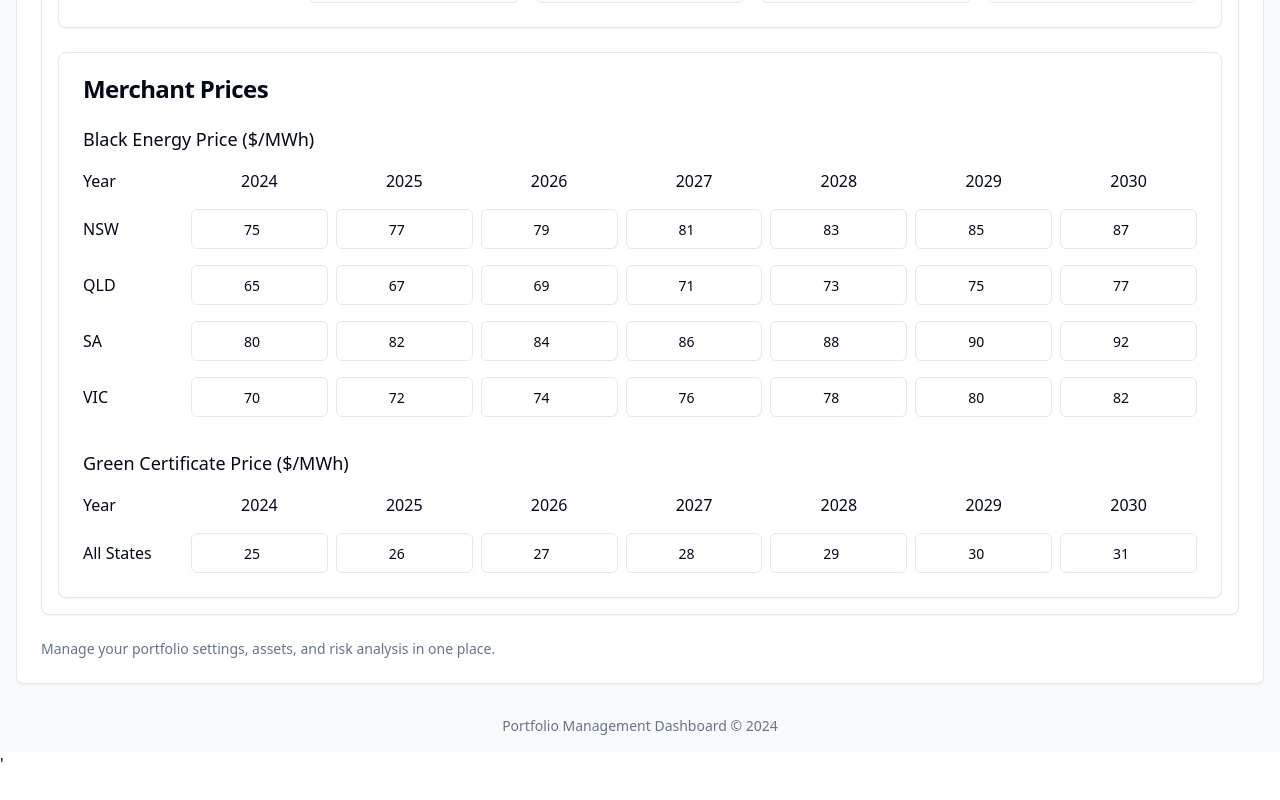
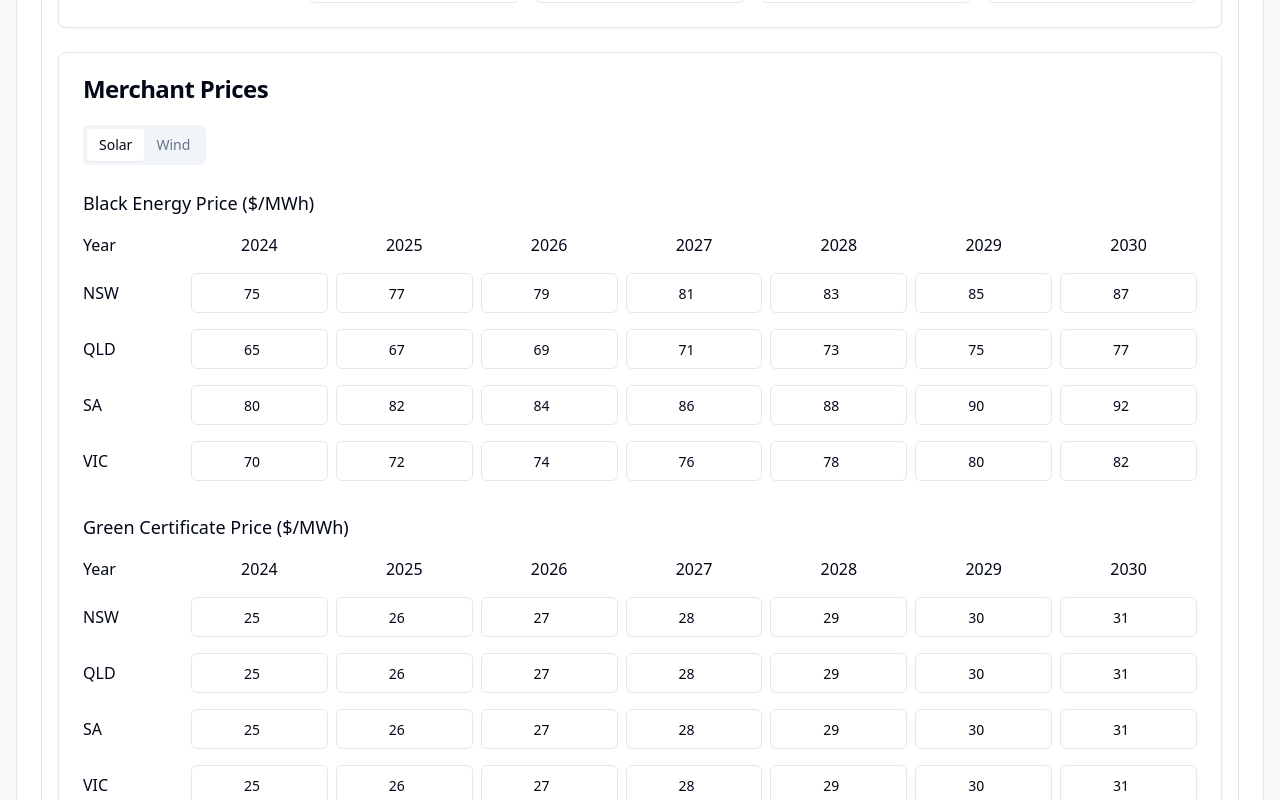
Before and after one commit to woodid012/renew-asset-performance, a React (Vite) app: page / in a window 1280 px wide. Shown: the part 420-1220 px from the top of the page. Before the commit the page ends 1196 px from the top, so only its background shows below. Built offline with nearby package versions, Linux system fonts and the light colour scheme.

Commit message:
split price curve by type

```diff
--- a/src/components/EarningsRiskAnalysis.jsx
+++ b/src/components/EarningsRiskAnalysis.jsx
@@ -5,7 +5,7 @@ import { LineChart, Line, BarChart, Bar, XAxis, YAxis, CartesianGrid, Tooltip, L
 import { Input } from '@/components/ui/input';
 
 const EarningsRiskAnalysis = () => {
-  const { assets, constants, updateConstants } = usePortfolio();
+  const { assets, constants, updateConstants, getMerchantPrice } = usePortfolio();
   const [selectedYear, setSelectedYear] = useState(constants.analysisStartYear);
   const hasAssets = useMemo(() => Object.keys(assets || {}).length > 0, [assets]);
 
@@ -13,8 +13,7 @@ const EarningsRiskAnalysis = () => {
     const annualGeneration = asset.capacity * asset.volumeLossAdjustment / 100 * constants.HOURS_IN_YEAR *
       constants.capacityFactors[asset.type][asset.state];
 
-
-        // Calculate PPA Revenue - Keep this section exactly the same
+    // Calculate PPA Revenue
     const ppaRevenue = (asset.contracts || []).reduce((total, ppa) => {
       // Validate contract has all required fields
       if (!ppa.startDate || !ppa.endDate || !ppa.buyersPercentage ||
@@ -54,7 +53,6 @@ const EarningsRiskAnalysis = () => {
 
     // Calculate Merchant Revenue
     const contractedPercentage = (asset.contracts || []).reduce((sum, contract) => {
-          // Skip invalid contracts
       if (!contract.startDate || !contract.endDate || !contract.buyersPercentage || isNaN(contract.buyersPercentage)) {
         return sum;
       }
@@ -77,17 +75,15 @@ const EarningsRiskAnalysis = () => {
       }
     }, 0);
 
-        // Modified merchant revenue calculation to use year-based prices
+    // Modified merchant revenue calculation to use type-based prices
     const merchantPercentage = (100 - contractedPercentage) / 100;
     const merchantVolume = annualGeneration * merchantPercentage;
-        const merchantPricing = constants.merchantPrices.states[asset.state];
 
-        // Get year-specific prices
-        const blackPrice = merchantPricing.black[year] || 0;
-        const greenPrice = merchantPricing.green[year] || 0;
+    // Get year and type-specific prices using getMerchantPrice
+    const blackPrice = getMerchantPrice(asset.type, 'black', asset.state, year);
+    const greenPrice = getMerchantPrice(asset.type, 'green', asset.state, year);
     const merchantPrice = blackPrice + greenPrice;
 
-        // Calculate merchant revenue using the year-specific price
     const merchantRevenue = merchantVolume * merchantPrice;
 
     return {
--- a/src/components/PPASummaryTable.jsx
+++ b/src/components/PPASummaryTable.jsx
@@ -5,7 +5,7 @@ import { Download } from 'lucide-react';
 import { usePortfolio } from '@/contexts/PortfolioContext';
 
 const PPASummaryTable = () => {
-  const { assets, constants } = usePortfolio();
+  const { assets, constants, getMerchantPrice } = usePortfolio();
 
   const calculateAnnualGeneration = (asset) => {
     return asset.capacity * asset.volumeLossAdjustment / 100 * constants.HOURS_IN_YEAR * constants.capacityFactors[asset.type][asset.state];
@@ -72,14 +72,13 @@ const PPASummaryTable = () => {
 
         const merchantPercentage = 100 - contractedPercentage;
         if (merchantPercentage > 0) {
-            const merchantVolume = annualGeneration * (merchantPercentage / 100);
-            const merchantMW = asset.capacity * (merchantPercentage / 100);
+          const merchantVolume = annualGeneration * (merchantPercentage / 100);
+          const merchantMW = asset.capacity * (merchantPercentage / 100);
 
-            // Get year-specific merchant prices
-            const merchantPricing = constants.merchantPrices.states[asset.state];
-            const blackPrice = merchantPricing.black[year] || 0;
-            const greenPrice = merchantPricing.green[year] || 0;
-            const merchantPrice = blackPrice + greenPrice;
+          // Get type-specific merchant prices using getMerchantPrice
+          const blackPrice = getMerchantPrice(asset.type, 'black', asset.state, year);
+          const greenPrice = getMerchantPrice(asset.type, 'green', asset.state, year);
+          const merchantPrice = blackPrice + greenPrice;
 
           yearlyData.push({
             year,
--- a/src/components/PortfolioInputs.jsx
+++ b/src/components/PortfolioInputs.jsx
@@ -2,6 +2,7 @@ import React from 'react';
 import { Card, CardContent, CardHeader, CardTitle } from '@/components/ui/card';
 import { Input } from '@/components/ui/input';
 import { usePortfolio } from '@/contexts/PortfolioContext';
+import { Tabs, TabsContent, TabsList, TabsTrigger } from "@/components/ui/tabs";
 
 const PortfolioInputs = () => {
   const { constants, updateConstants } = usePortfolio();
@@ -9,54 +10,14 @@ const PortfolioInputs = () => {
   const handleCapacityFactorChange = (technology, state, value) => {
     const newValue = parseFloat(value) || 0;
     if (newValue >= 0 && newValue <= 1) {
-      updateConstants('capacityFactors', {
-        ...constants.capacityFactors,
-        [technology]: {
-          ...constants.capacityFactors[technology],
-          [state]: newValue
-        }
-      });
+      updateConstants(`capacityFactors.${technology}.${state}`, newValue);
     }
   };
 
-  const handleMerchantPriceChange = (state, type, year, value) => {
+  const handleMerchantPriceChange = (profile, type, region, year, value) => {
     const newValue = parseFloat(value) || 0;
     if (newValue >= 0) {
-      if (type === 'green') {
-        // Update green price for all states
-        const updatedStates = {};
-        ['NSW', 'VIC', 'QLD', 'SA'].forEach(stateKey => {
-          updatedStates[stateKey] = {
-            ...constants.merchantPrices.states[stateKey],
-            green: {
-              ...constants.merchantPrices.states[stateKey].green,
-              [year]: newValue
-            }
-          };
-        });
-
-        updateConstants('merchantPrices', {
-          ...constants.merchantPrices,
-          states: {
-            ...constants.merchantPrices.states,
-            ...updatedStates
-          }
-        });
-      } else {
-        updateConstants('merchantPrices', {
-          ...constants.merchantPrices,
-          states: {
-            ...constants.merchantPrices.states,
-            [state]: {
-              ...constants.merchantPrices.states[state],
-              [type]: {
-                ...constants.merchantPrices.states[state][type],
-                [year]: newValue
-              }
-            }
-          }
-        });
-      }
+      updateConstants(`merchantPrices.${profile}.${type}.${region}.${year}`, newValue);
     }
   };
 
@@ -64,6 +25,70 @@ const PortfolioInputs = () => {
   const years = Array.from(
     { length: constants.analysisEndYear - constants.analysisStartYear + 1 },
     (_, i) => constants.analysisStartYear + i
+  );
+
+  const MerchantPriceTable = ({ profile }) => (
+    <div className="space-y-8">
+      {/* Black Energy Prices Table */}
+      <div>
+        <h3 className="font-medium text-lg mb-4">Black Energy Price ($/MWh)</h3>
+        <div className="grid gap-4">
+          <div className="grid grid-cols-[100px_repeat(7,1fr)] gap-2 items-center">
+            <div className="font-medium">Year</div>
+            {years.map(year => (
+              <div key={year} className="text-center font-medium">{year}</div>
+            ))}
+          </div>
+
+          {states.map(state => (
+            <div key={state} className="grid grid-cols-[100px_repeat(7,1fr)] gap-2 items-center">
+              <div className="font-medium">{state}</div>
+              {years.map(year => (
+                <Input
+                  key={`${state}-black-${year}`}
+                  type="number"
+                  min="0"
+                  step="0.1"
+                  value={constants.merchantPrices[profile].black[state][year]}
+                  onChange={(e) => handleMerchantPriceChange(profile, 'black', state, year, e.target.value)}
+                  className="text-center"
+                />
+              ))}
+            </div>
+          ))}
+        </div>
+      </div>
+
+      {/* Green Certificate Prices Table */}
+      <div>
+        <h3 className="font-medium text-lg mb-4">Green Certificate Price ($/MWh)</h3>
+        <div className="grid gap-4">
+          <div className="grid grid-cols-[100px_repeat(7,1fr)] gap-2 items-center">
+            <div className="font-medium">Year</div>
+            {years.map(year => (
+              <div key={year} className="text-center font-medium">{year}</div>
+            ))}
+          </div>
+
+          {states.map(state => (
+            <div key={state} className="grid grid-cols-[100px_repeat(7,1fr)] gap-2 items-center">
+              <div className="font-medium">{state}</div>
+              {years.map(year => (
+                <Input
+                  key={`${state}-green-${year}`}
+                  type="number"
+                  min="0"
+                  step="0.1"
+                  value={constants.merchantPrices[profile].green[state][year]}
+                  onChange={(e) => handleMerchantPriceChange(profile, 'green', state, year, e.target.value)}
+                  className="text-center"
+                />
+              ))}
+            </div>
+          ))}
+        </div>
+      </div>
+    </div>
   );
 
   return (
@@ -118,64 +143,19 @@ const PortfolioInputs = () => {
         <CardHeader>
           <CardTitle>Merchant Prices</CardTitle>
         </CardHeader>
-        <CardContent className="space-y-8">
-          {/* Black Energy Prices Table */}
-          <div>
-            <h3 className="font-medium text-lg mb-4">Black Energy Price ($/MWh)</h3>
-            <div className="grid gap-4">
-              <div className="grid grid-cols-[100px_repeat(7,1fr)] gap-2 items-center">
-                <div className="font-medium">Year</div>
-                {years.map(year => (
-                  <div key={year} className="text-center font-medium">{year}</div>
-                ))}
-              </div>
-
-              {states.map(state => (
-                <div key={state} className="grid grid-cols-[100px_repeat(7,1fr)] gap-2 items-center">
-                  <div className="font-medium">{state}</div>
-                  {years.map(year => (
-                    <Input
-                      key={`${state}-black-${year}`}
-                      type="number"
-                      min="0"
-                      step="0.1"
-                      value={constants.merchantPrices.states[state].black[year]}
-                      onChange={(e) => handleMerchantPriceChange(state, 'black', year, e.target.value)}
-                      className="text-center"
-                    />
-                  ))}
-                </div>
-              ))}
-            </div>
-          </div>
-
-          {/* Green Certificate Prices Table */}
-          <div>
-            <h3 className="font-medium text-lg mb-4">Green Certificate Price ($/MWh)</h3>
-            <div className="grid gap-4">
-              <div className="grid grid-cols-[100px_repeat(7,1fr)] gap-2 items-center">
-                <div className="font-medium">Year</div>
-                {years.map(year => (
-                  <div key={year} className="text-center font-medium">{year}</div>
-                ))}
-              </div>
-
-              <div className="grid grid-cols-[100px_repeat(7,1fr)] gap-2 items-center">
-                <div className="font-medium">All States</div>
-                {years.map(year => (
-                  <Input
-                    key={`green-${year}`}
-                    type="number"
-                    min="0"
-                    step="0.1"
-                    value={constants.merchantPrices.states.NSW.green[year]}
-                    onChange={(e) => handleMerchantPriceChange('NSW', 'green', year, e.target.value)}
-                    className="text-center"
-                  />
-                ))}
-              </div>
-            </div>
-          </div>
+        <CardContent>
+          <Tabs defaultValue="solar" className="w-full">
+            <TabsList className="mb-4">
+              <TabsTrigger value="solar">Solar</TabsTrigger>
+              <TabsTrigger value="wind">Wind</TabsTrigger>
+            </TabsList>
+            <TabsContent value="solar">
+              <MerchantPriceTable profile="solar" />
+            </TabsContent>
+            <TabsContent value="wind">
+              <MerchantPriceTable profile="wind" />
+            </TabsContent>
+          </Tabs>
         </CardContent>
       </Card>
     </div>
--- a/src/components/PortfolioRevenue.jsx
+++ b/src/components/PortfolioRevenue.jsx
@@ -6,7 +6,7 @@ import { Label } from "@/components/ui/label"
 import { usePortfolio } from '@/contexts/PortfolioContext';
 
 const PortfolioDashboard = () => {
-  const { assets, constants } = usePortfolio();
+  const { assets, constants, getMerchantPrice } = usePortfolio();
   const [visibleAssets, setVisibleAssets] = useState({});
 
   useEffect(() => {
@@ -18,12 +18,8 @@ const PortfolioDashboard = () => {
   }, [assets]);
 
   const calculateMerchantPrice = (asset, year) => {
-    const statePrices = constants.merchantPrices.states[asset.state];
-    if (!statePrices) return 0;
-
-    const blackPrice = statePrices.black[year] || 0;
-    const greenPrice = statePrices.green[year] || 0;
-
+    const blackPrice = getMerchantPrice(asset.type, 'black', asset.state, year) || 0;
+    const greenPrice = getMerchantPrice(asset.type, 'green', asset.state, year) || 0;
     return blackPrice + greenPrice;
   };
 
--- a/src/contexts/PortfolioContext.jsx
+++ b/src/contexts/PortfolioContext.jsx
@@ -11,7 +11,6 @@ export const usePortfolio = () => {
 };
 
 export const PortfolioProvider = ({ children }) => {
-  // Initialize state with assets
   const [assets, setAssets] = useState({
     '1': {
       id: '1',
@@ -83,7 +82,6 @@ export const PortfolioProvider = ({ children }) => {
     }
   });
 
-     // Initialize constants state with year-based merchant prices structure
   const [constants, setConstants] = useState({
     HOURS_IN_YEAR: 8760,
     capacityFactors: {
@@ -100,10 +98,11 @@ export const PortfolioProvider = ({ children }) => {
         SA: 0.40
       }
     },
+
     merchantPrices: {
-        states: {
+      solar: {
+        black: {
           NSW: {
-            black: {
             2024: 75,
             2025: 77,
             2026: 79,
@@ -112,7 +111,63 @@ export const PortfolioProvider = ({ children }) => {
             2029: 85,
             2030: 87
           },
+          VIC: {
+            2024: 70,
+            2025: 72,
+            2026: 74,
+            2027: 76,
+            2028: 78,
+            2029: 80,
+            2030: 82
+          },
+          QLD: {
+            2024: 65,
+            2025: 67,
+            2026: 69,
+            2027: 71,
+            2028: 73,
+            2029: 75,
+            2030: 77
+          },
+          SA: {
+            2024: 80,
+            2025: 82,
+            2026: 84,
+            2027: 86,
+            2028: 88,
+            2029: 90,
+            2030: 92
+          }
+        },
         green: {
+          NSW: {
+            2024: 25,
+            2025: 26,
+            2026: 27,
+            2027: 28,
+            2028: 29,
+            2029: 30,
+            2030: 31
+          },
+          VIC: {
+            2024: 25,
+            2025: 26,
+            2026: 27,
+            2027: 28,
+            2028: 29,
+            2029: 30,
+            2030: 31
+          },
+          QLD: {
+            2024: 25,
+            2025: 26,
+            2026: 27,
+            2027: 28,
+            2028: 29,
+            2029: 30,
+            2030: 31
+          },
+          SA: {
             2024: 25,
             2025: 26,
             2026: 27,
@@ -121,29 +176,11 @@ export const PortfolioProvider = ({ children }) => {
             2029: 30,
             2030: 31
           }
-          },
-          VIC: {
-            black: {
-              2024: 70,
-              2025: 72,
-              2026: 74,
-              2027: 76,
-              2028: 78,
-              2029: 80,
-              2030: 82
-            },
-            green: {
-              2024: 25,
-              2025: 26,
-              2026: 27,
-              2027: 28,
-              2028: 29,
-              2029: 30,
-              2030: 31
         }
       },
-          QLD: {
+      wind: {
         black: {
+          NSW: {
             2024: 65,
             2025: 67,
             2026: 69,
@@ -152,34 +189,70 @@ export const PortfolioProvider = ({ children }) => {
             2029: 75,
             2030: 77
           },
-            green: {
-              2024: 25,
-              2025: 26,
-              2026: 27,
-              2027: 28,
-              2028: 29,
-              2029: 30,
-              2030: 31
+          VIC: {
+            2024: 60,
+            2025: 62,
+            2026: 64,
+            2027: 66,
+            2028: 68,
+            2029: 70,
+            2030: 72
+          },
+          QLD: {
+            2024: 55,
+            2025: 57,
+            2026: 59,
+            2027: 61,
+            2028: 63,
+            2029: 65,
+            2030: 67
+          },
+          SA: {
+            2024: 70,
+            2025: 72,
+            2026: 74,
+            2027: 76,
+            2028: 78,
+            2029: 80,
+            2030: 82
           }
         },
+        green: {
+          NSW: {
+            2024: 28,
+            2025: 29,
+            2026: 30,
+            2027: 31,
+            2028: 32,
+            2029: 33,
+            2030: 34
+          },
+          VIC: {
+            2024: 28,
+            2025: 29,
+            2026: 30,
+            2027: 31,
+            2028: 32,
+            2029: 33,
+            2030: 34
+          },
+          QLD: {
+            2024: 28,
+            2025: 29,
+            2026: 30,
+            2027: 31,
+            2028: 32,
+            2029: 33,
+            2030: 34
+          },
           SA: {
-            black: {
-              2024: 80,
-              2025: 82,
-              2026: 84,
-              2027: 86,
-              2028: 88,
-              2029: 90,
-              2030: 92
-            },
-            green: {
-              2024: 25,
-              2025: 26,
-              2026: 27,
-              2027: 28,
-              2028: 29,
-              2029: 30,
-              2030: 31
+            2024: 28,
+            2025: 29,
+            2026: 30,
+            2027: 31,
+            2028: 32,
+            2029: 33,
+            2030: 34
           }
         }
       }
@@ -190,11 +263,10 @@ export const PortfolioProvider = ({ children }) => {
     priceVariation: 30
   });
 
-    // Enhanced updateConstants function to handle nested updates
+  // Enhanced updateConstants function that can handle the nested structure
   const updateConstants = useCallback((field, value) => {
-      console.log('Updating constant:', field, 'to:', value); // Debug log
+    console.log('Updating constant:', field, 'to:', value);
     setConstants(prev => {
-        // Handle nested updates
       if (field.includes('.')) {
         const fields = field.split('.');
         const newConstants = { ...prev };
@@ -202,6 +274,9 @@ export const PortfolioProvider = ({ children }) => {
 
         // Navigate to the nested object
         for (let i = 0; i < fields.length - 1; i++) {
+          if (!current[fields[i]]) {
+            current[fields[i]] = {};
+          }
           current[fields[i]] = { ...current[fields[i]] };
           current = current[fields[i]];
         }
@@ -209,25 +284,32 @@ export const PortfolioProvider = ({ children }) => {
         // Update the final field
         current[fields[fields.length - 1]] = value;
 
-          console.log('New constants state:', newConstants); // Debug log
         return newConstants;
       }
 
-        // Handle top-level updates
-        const newConstants = {
+      return {
         ...prev,
         [field]: value
       };
-        console.log('New constants state:', newConstants); // Debug log
-        return newConstants;
     });
   }, []);
+
+  // Merchant price lookup function
+  const getMerchantPrice = useCallback((profile, type, region, year) => {
+    try {
+      return constants.merchantPrices[profile][type][region][year] || 0;
+    } catch (error) {
+      console.warn(`Could not find merchant price for profile=${profile}, type=${type}, region=${region}, year=${year}`);
+      return 0;
+    }
+  }, [constants.merchantPrices]);
 
   const value = {
     assets,
     setAssets,
     constants,
-      updateConstants
+    updateConstants,
+    getMerchantPrice
   };
 
   return (
```
Also changed, not shown: public/merchant_prices.csv (added). Lines whose indentation alone changed are shown as unchanged.
